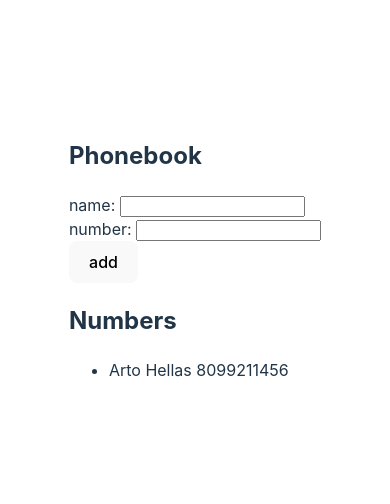
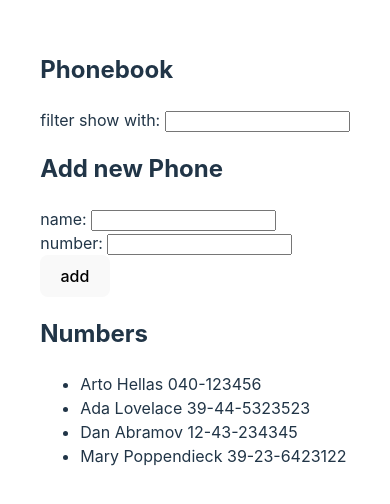
Before and after one commit to Wildcode25/fullstack-Open-Exercises, a React (Vite) app in the folder part2/phone_book/: page / in a window 390 px wide. Shown: the part 172-676 px from the top of the page. Built offline with nearby package versions, Linux system fonts and the light colour scheme.

Commit message:
phone_book step 4

```diff
--- a/part2/phone_book/src/App.jsx
+++ b/part2/phone_book/src/App.jsx
@@ -2,19 +2,22 @@ import { useState } from 'react'
 
 const App = () => {
   const [persons, setPersons] = useState([
-    { name: 'Arto Hellas',
-      number: 8099211456
-     }
+    { name: 'Arto Hellas', number: '040-123456', id: 1 },
+    { name: 'Ada Lovelace', number: '39-44-5323523', id: 2 },
+    { name: 'Dan Abramov', number: '12-43-234345', id: 3 },
+    { name: 'Mary Poppendieck', number: '39-23-6423122', id: 4 }
   ])
   const [newName, setNewName] = useState('');
-  const [newNumber, setNumber] = useState('')
+  const [newNumber, setNumber] = useState('');
+  const [search, setSearch] = useState('');
   const handleSubmit = (e)=>{
     e.preventDefault()
     if(persons.some(person=>person.name===newName))
       return alert(`${newName} es already added to phoneBook`)
     setPersons(persons.concat({
       name: newName,
-      number: newNumber
+      number: newNumber,
+      id: persons.length+1
     }))
     setNewName('')
     setNumber('')
@@ -22,6 +25,10 @@ const App = () => {
   return (
     <div>
       <h2>Phonebook</h2>
+      <div>
+        filter show with: <input value={search} onChange={(e)=>setSearch(e.target.value)} />
+      </div>
+      <h2>Add new Phone</h2>
       <form onSubmit={handleSubmit}>
         <div>
           name: <input value={newName} onChange={(e)=>setNewName(e.target.value)}/>
@@ -34,9 +41,13 @@ const App = () => {
       </form>
       <h2>Numbers</h2>
       <ul>
-        {persons.map(person=><li key={person.name}>
+        {!search ?  persons.map(person=><li key={person.id}>
           <span>{person.name} </span>{person.number}
-        </li>)}
+        </li>) : persons.filter(person=>person.name.split(' ')[0].toLowerCase()===search.toLowerCase()).map(
+          person=><li key={person.id}>
+          <span>{person.name} </span>{person.number}
+        </li>
+        )}
       </ul>
       <div>{newName}</div>
       <div>{newNumber}</div>
```
